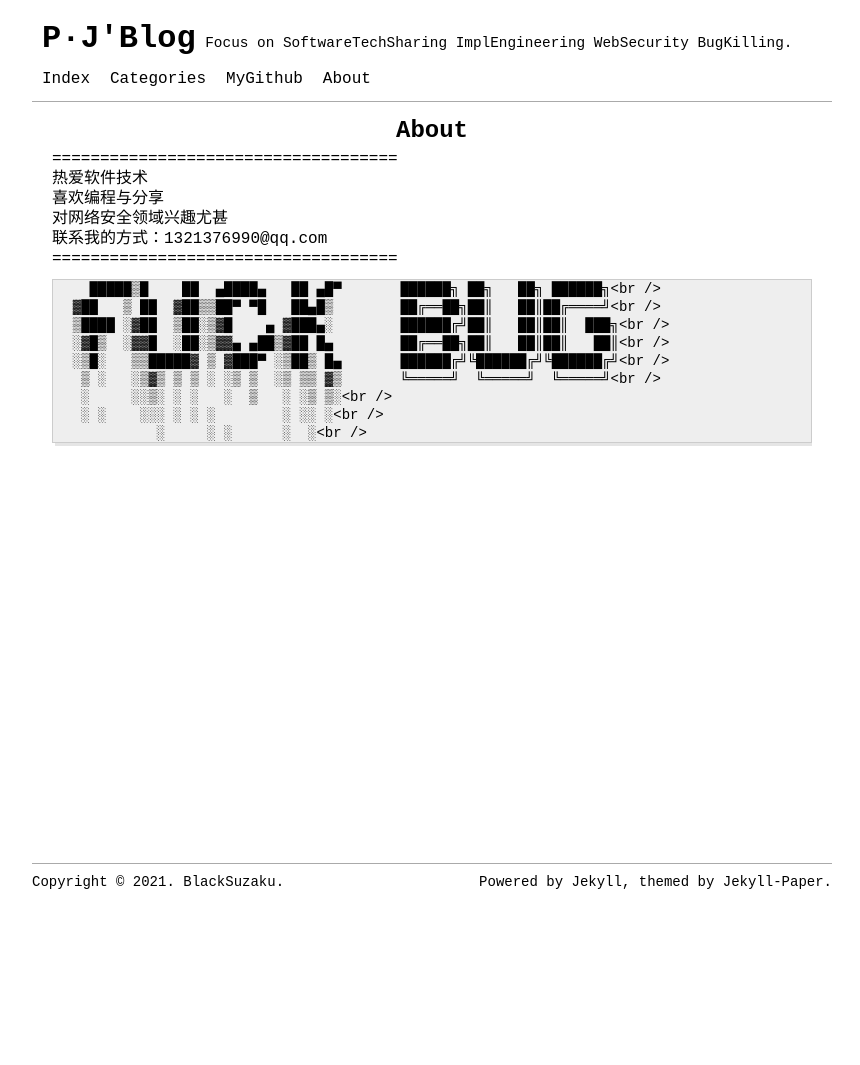
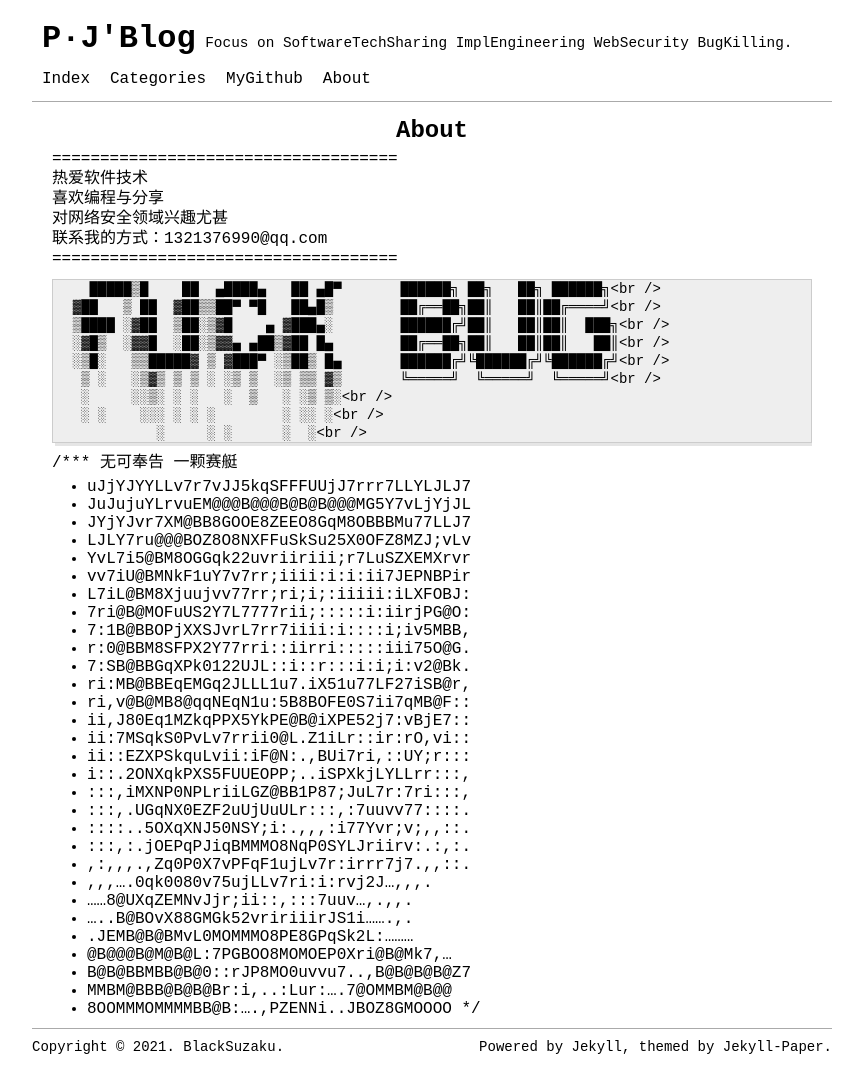
Before and after one commit to 2hux1nb0/2hux1nb0.github.io, a Jekyll site: the page built from pages/about.md, in a window 1280 px wide. Shown: the whole page, without its empty margins (208-1068 px from the left). Built offline with Jekyll 4.4.1, drawn with Linux system fonts in a browser that asks for light colours; before the commit the page ends 900 px from its top, so only the background shows below that.

Commit message:
Update about.md

```diff
--- a/pages/about.md
+++ b/pages/about.md
@@ -20,7 +20,38 @@ permalink: /about/
        ░ ░    ░░░ ░ ░ ░        ░ ░░ ░<br />
                 ░     ░ ░      ░  ░<br />
 
-
+/***             无可奉告 一颗赛艇
+ *  uJjYJYYLLv7r7vJJ5kqSFFFUUjJ7rrr7LLYLJLJ7
+ *  JuJujuYLrvuEM@@@B@@@B@B@B@@@MG5Y7vLjYjJL
+ *  JYjYJvr7XM@BB8GOOE8ZEEO8GqM8OBBBMu77LLJ7
+ *  LJLY7ru@@@BOZ8O8NXFFuSkSu25X0OFZ8MZJ;vLv
+ *  YvL7i5@BM8OGGqk22uvriiriii;r7LuSZXEMXrvr
+ *  vv7iU@BMNkF1uY7v7rr;iiii:i:i:ii7JEPNBPir
+ *  L7iL@BM8Xjuujvv77rr;ri;i;:iiiii:iLXFOBJ:
+ *  7ri@B@MOFuUS2Y7L7777rii;:::::i:iirjPG@O:
+ *  7:1B@BBOPjXXSJvrL7rr7iiii:i::::i;iv5MBB,
+ *  r:0@BBM8SFPX2Y77rri::iirri:::::iii75O@G.
+ *  7:SB@BBGqXPk0122UJL::i::r:::i:i;i:v2@Bk.
+ *  ri:MB@BBEqEMGq2JLLL1u7.iX51u77LF27iSB@r,
+ *  ri,v@B@MB8@qqNEqN1u:5B8BOFE0S7ii7qMB@F::
+ *  ii,J80Eq1MZkqPPX5YkPE@B@iXPE52j7:vBjE7::
+ *  ii:7MSqkS0PvLv7rrii0@L.Z1iLr::ir:rO,vi::
+ *  ii::EZXPSkquLvii:iF@N:.,BUi7ri,::UY;r:::
+ *  i::.2ONXqkPXS5FUUEOPP;..iSPXkjLYLLrr:::,
+ *  :::,iMXNP0NPLriiLGZ@BB1P87;JuL7r:7ri:::,
+ *  :::,.UGqNX0EZF2uUjUuULr:::,:7uuvv77::::.
+ *  ::::..5OXqXNJ50NSY;i:.,,,:i77Yvr;v;,,::.
+ *  :::,:.jOEPqPJiqBMMMO8NqP0SYLJriirv:.:,:.
+ *  ,:,,,.,Zq0P0X7vPFqF1ujLv7r:irrr7j7.,,::.
+ *  ,,,....0qk0080v75ujLLv7ri:i:rvj2J...,,,.
+ *  ......8@UXqZEMNvJjr;ii::,:::7uuv...,.,,.
+ *  .....B@BOvX88GMGk52vririiirJS1i.......,.
+ *  .JEMB@B@BMvL0MOMMMO8PE8GPqSk2L:.........
+ *  @B@@@B@M@B@L:7PGBOO8MOMOEP0Xri@B@Mk7,...
+ *  B@B@BBMBB@B@0::rJP8MO0uvvu7..,B@B@B@B@Z7
+ *  MMBM@BBB@B@B@Br:i,..:Lur:....7@OMMBM@B@@
+ *  8OOMMMOMMMMBB@B:....,PZENNi..JBOZ8GMOOOO
+ */
 
 [jekyll-paper]: https://github.com/ghosind/Jekyll-Paper
 [jekyll-paper-issues]: https://github.com/ghosind/Jekyll-Paper/issues
```
